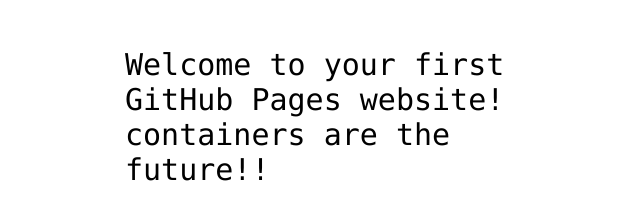
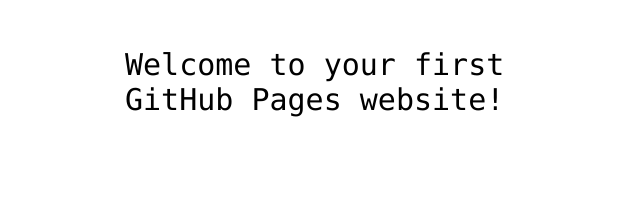
Before and after one commit to lonenatsume/hello-world, a plain HTML site: page index.html in a window 1280 px wide. Shown: the part 341-560 px from the top of the page, without its empty margins (315-955 px from the left). Drawn offline with Linux system fonts and the light colour scheme.

Commit message:
Update index.html

```diff
--- a/index.html
+++ b/index.html
@@ -12,7 +12,7 @@
 <img src="https://octodex.github.com/images/daftpunktocat-thomas.gif" id="octocat" alt="octocat-gif" />
 
 <!-- Change this code here by copy and pasting your template on line 15 -->
-<p>Welcome to your first GitHub Pages website! containers are the future!!</p>
+<p>Welcome to your first GitHub Pages website!</p>
 
 
 </body>
```
